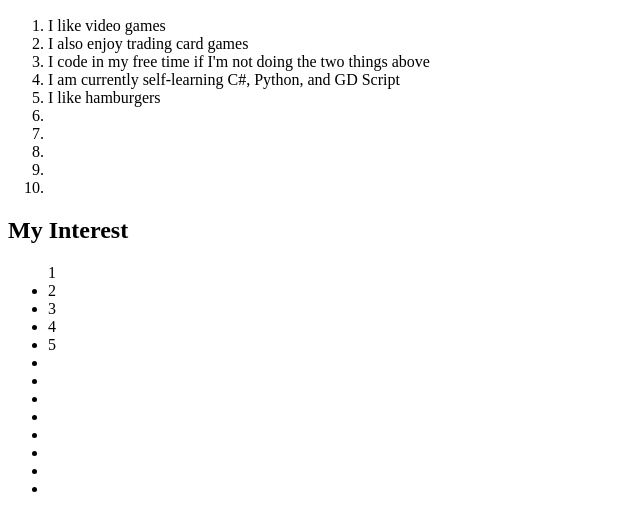
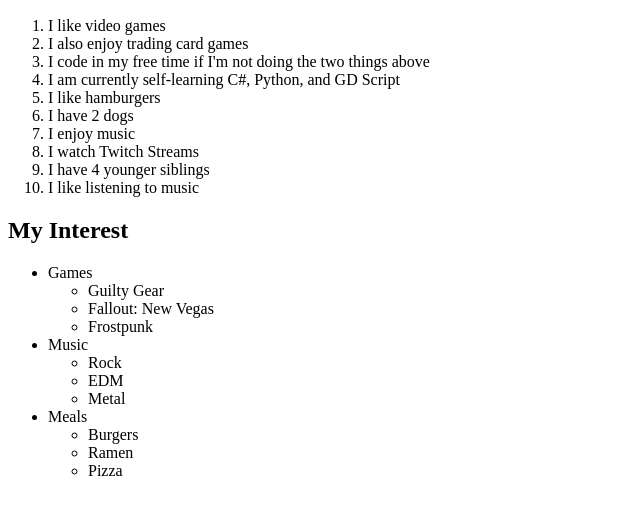
Before and after one commit to Hasturious/COMP001A.LectureActivity3, a plain HTML site: page about.html in a window 1280 px wide. Shown: the part 180-710 px from the top of the page, without its empty margins (0-640 px from the left). Drawn offline with Linux system fonts and the light colour scheme.

Commit message:
finished list

```diff
--- a/about.html
+++ b/about.html
@@ -25,36 +25,41 @@
                 <li>I code in my free time if I'm not doing the two things above</li>
                 <li>I am currently self-learning C#, Python, and GD Script</li>
                 <li>I like hamburgers</li>
-                <li></li>
-                <li></li>
-                <li></li>
-                <li></li>
-                <li></li>
+                <li>I have 2 dogs</li>
+                <li>I enjoy music</li>
+                <li>I watch Twitch Streams</li>
+                <li>I have 4 younger siblings</li>
+                <li>I like listening to music</li>
             </ol>
             </article>
 
         <article>
             <h2>My Interest</h2>
-            <ul>1
-                <li>2
-                    <li>3</li>
-                    <li>4</li>
-                    <li>5</li>
+            <ul>
+                <li>Games
+                    <ul>
+                        <li>Guilty Gear</li>
+                        <li>Fallout: New Vegas</li>
+                        <li>Frostpunk</li>
+                    </ul>
                 </li>
-                <li>
-                    <li></li>
-                    <li></li>
-                    <li></li>
+                <li>Music
+                    <ul>
+                        <li>Rock</li>
+                        <li>EDM</li>
+                        <li>Metal</li>
+                    </ul>
                 </li>
-                <li>
-                    <li></li>
-                    <li></li>
-                    <li></li>
+                <li>Meals
+                    <ul>
+                        <li>Burgers</li>
+                        <li>Ramen</li>
+                        <li>Pizza</li>
+                    </ul>
                 </li>
             </ul>
         </article>
     </main>
-    <footer></footer>
 
 </body>
 </html>
```
